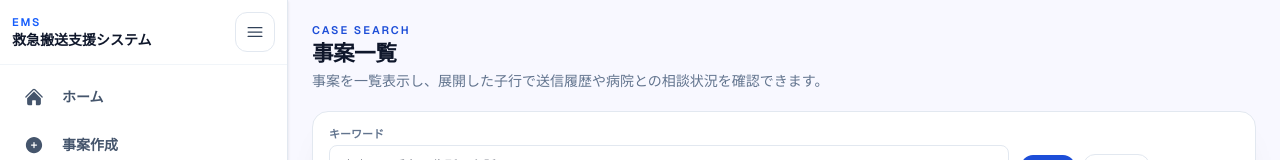
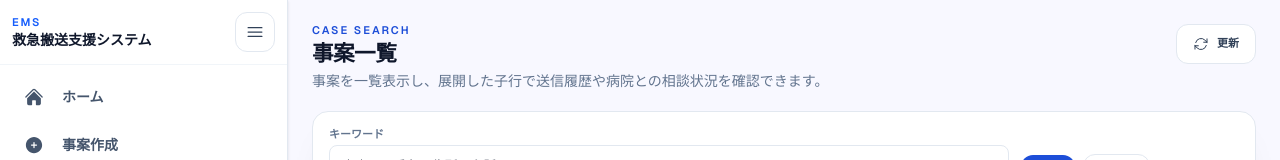
Before and after one commit to BBvanbie/medical-suppot-apps, a Next.js app: page /cases/search in a window 1280 px wide. Shown: the top 160 px of the page. Built offline with nearby package versions, Linux system fonts and the light colour scheme; no server answers; the database is empty.

Commit message:
Move EMS case list refresh control into header

```diff
--- a/app/cases/search/page.tsx
+++ b/app/cases/search/page.tsx
@@ -423,12 +423,23 @@ export default function CaseSearchPage() {
     <>
       <EmsPortalShell operatorName="" operatorCode="">
         <div className="ems-page flex min-w-0 flex-1 flex-col">
-          <header className="mb-5">
-            <p className="ems-type-label font-semibold uppercase tracking-[0.18em] text-[var(--accent-blue)]">
-              {showFilters ? "CASE SEARCH" : "CASE LIST"}
-            </p>
-            <h1 className="ems-type-title mt-1 font-bold tracking-tight text-slate-900">事案一覧</h1>
-            <p className="mt-1 text-sm text-slate-500">事案を一覧表示し、展開した子行で送信履歴や病院との相談状況を確認できます。</p>
+          <header className="mb-5 flex items-start justify-between gap-4">
+            <div>
+              <p className="ems-type-label font-semibold uppercase tracking-[0.18em] text-[var(--accent-blue)]">
+                {showFilters ? "CASE SEARCH" : "CASE LIST"}
+              </p>
+              <h1 className="ems-type-title mt-1 font-bold tracking-tight text-slate-900">{"\u4e8b\u6848\u4e00\u89a7"}</h1>
+              <p className="mt-1 text-sm text-slate-500">{"\u4e8b\u6848\u3092\u4e00\u89a7\u8868\u793a\u3057\u3001\u5c55\u958b\u3057\u305f\u5b50\u884c\u3067\u9001\u4fe1\u5c65\u6b74\u3084\u75c5\u9662\u3068\u306e\u76f8\u8ac7\u72b6\u6cc1\u3092\u78ba\u8a8d\u3067\u304d\u307e\u3059\u3002"}</p>
+            </div>
+            <button
+              type="button"
+              onClick={() => void refreshList()}
+              disabled={refreshing || loading}
+              className="ems-type-button inline-flex h-10 shrink-0 items-center gap-2 rounded-xl border border-slate-200 bg-white px-4 font-semibold text-slate-700 transition hover:border-slate-300 hover:bg-slate-50 disabled:cursor-not-allowed disabled:opacity-60"
+            >
+              <ArrowPathIcon className={`h-4 w-4 ${refreshing ? "animate-spin" : ""}`} aria-hidden />
+              <span>{refreshing ? "\u66f4\u65b0\u4e2d..." : "\u66f4\u65b0"}</span>
+            </button>
           </header>
 
           {showFilters ? (
```
